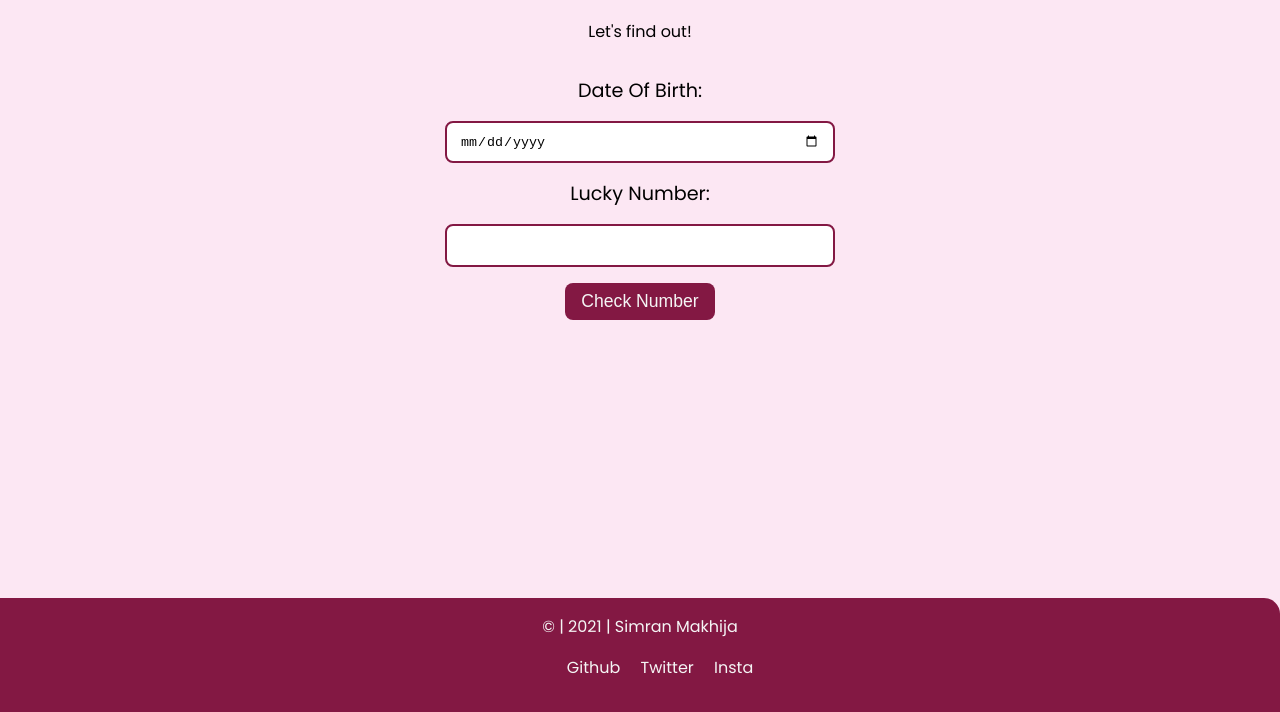
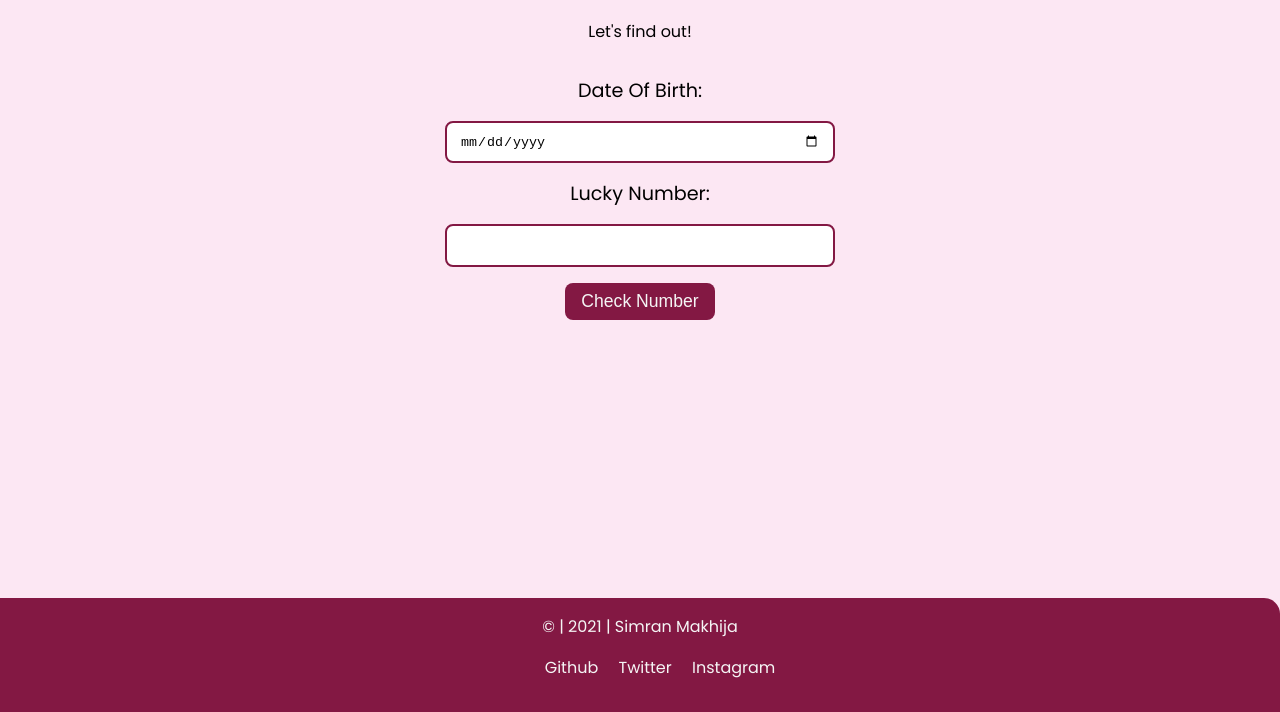
Before and after one commit to SimranMakhija7/is-your-birthday-lucky, a plain HTML site: page index.html in a window 1280 px wide. Shown: the part 88-800 px from the top of the page. Drawn offline with Linux system fonts and the light colour scheme.

Commit message:
fix: instagram spelling

```diff
--- a/index.html
+++ b/index.html
@@ -26,7 +26,7 @@
             <ul class="social-links list-non-bullet ">
                 <li class="list-item-inline"><a class="link" target="_blank" href="https://github.com/SimranMakhija7">Github</a></li>
                 <li class="list-item-inline"><a class="link" target="_blank" href="https://twitter.com/justdev_sim/">Twitter</a></li>
-                <li class="list-item-inline"><a class="link" target="_blank" href="https://www.instagram.com/justdev_sim/">Insta</a></li>
+                <li class="list-item-inline"><a class="link" target="_blank" href="https://www.instagram.com/justdev_sim/">Instagram</a></li>
             </ul>
         </div>
     </footer>
```
